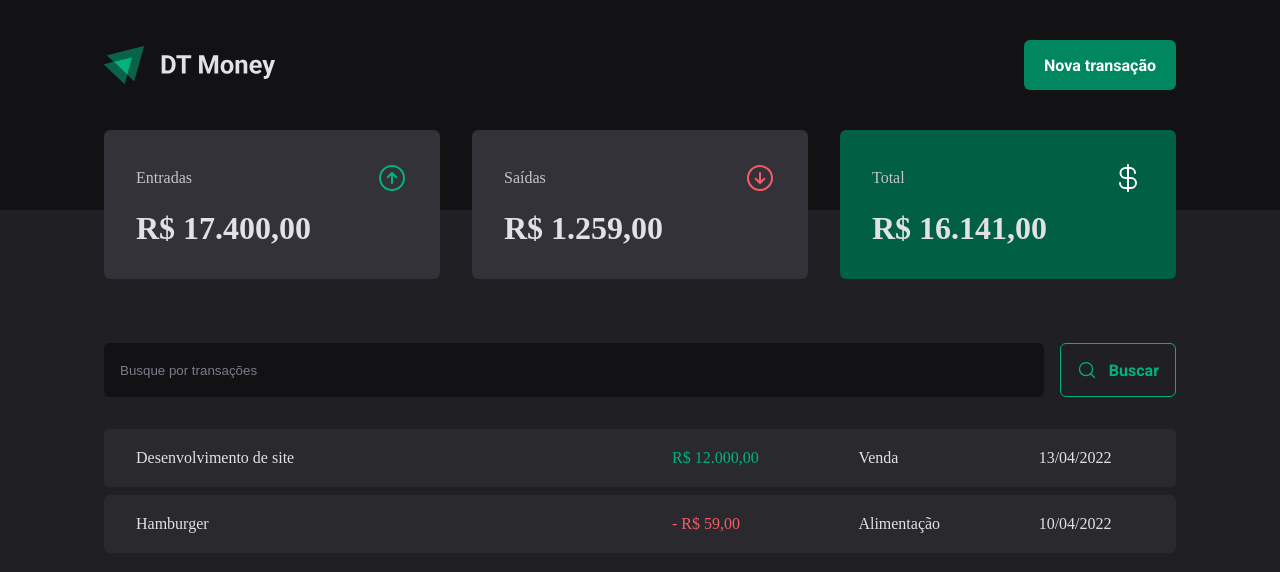
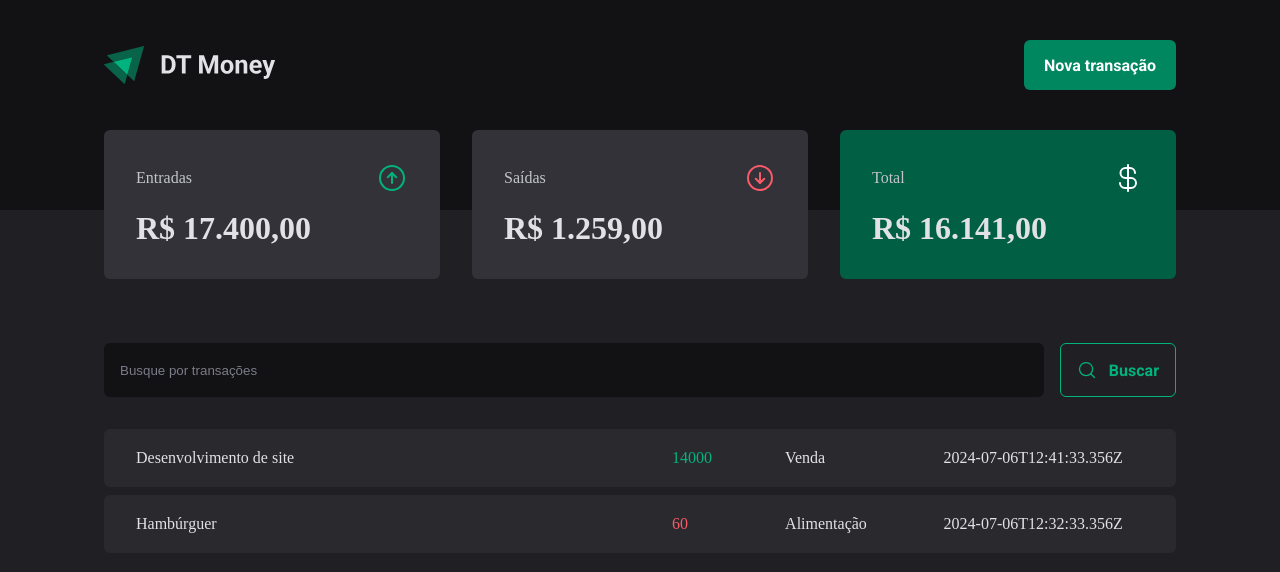
Before and after one commit to alessandroibes/ignite-reactjs-03-dt-money, a React (Vite) app: page / in a window 1280 px wide. Shown: the top 572 px of the page. Built offline with nearby package versions, Linux system fonts and the light colour scheme; data requests are answered from the project's data file.

Commit message:
Conexão com a API: Realizando requisição HTTP

```diff
--- a/server.json
+++ b/server.json
@@ -13,7 +13,7 @@
       "description": "Hambúrguer",
       "type": "outcome",
       "category": "Alimentação",
-      "price": 50,
+      "price": 60,
       "createdAt": "2024-07-06T12:32:33.356Z"
     }
   ]
--- a/src/components/NewTransactionModal/index.tsx
+++ b/src/components/NewTransactionModal/index.tsx
@@ -26,11 +26,11 @@
           <input type="text" placeholder="Categoria" required />
 
           <TransactionType>
-            <TransactionTypeButton variant="income" value="income">
+            <TransactionTypeButton $variant="income" value="income">
               <ArrowCircleUp size={24} />
               Entrada
             </TransactionTypeButton>
-            <TransactionTypeButton variant="outcome" value="outcome">
+            <TransactionTypeButton $variant="outcome" value="outcome">
               <ArrowCircleDown size={24} />
               Saída
             </TransactionTypeButton>
--- a/src/components/NewTransactionModal/styles.ts
+++ b/src/components/NewTransactionModal/styles.ts
@@ -78,7 +78,7 @@
 `;
 
 interface TransactionTypeButtonProps {
-  variant: 'income' | 'outcome';
+  $variant: 'income' | 'outcome';
 }
 
 export const TransactionTypeButton = styled(
@@ -97,7 +97,7 @@
 
   svg {
     color: ${props =>
-      props.variant === 'income'
+      props.$variant === 'income'
         ? props.theme['green-300']
         : props.theme['red-300']};
   }
@@ -110,7 +110,7 @@
   &[data-state='checked'] {
     color: ${props => props.theme.white};
     background: ${props =>
-      props.variant === 'income'
+      props.$variant === 'income'
         ? props.theme['green-500']
         : props.theme['red-500']};
     svg {
--- a/src/components/Summary/index.tsx
+++ b/src/components/Summary/index.tsx
@@ -22,7 +22,7 @@
         <strong>R$ 1.259,00</strong>
       </SummaryCard>
 
-      <SummaryCard variant="green">
+      <SummaryCard $variant="green">
         <header>
           <span>Total</span>
           <CurrencyDollar size={32} color="#fff" />
--- a/src/components/Summary/styles.ts
+++ b/src/components/Summary/styles.ts
@@ -14,7 +14,7 @@
 `;
 
 interface SummaryCardProps {
-  variant?: 'green';
+  $variant?: 'green';
 }
 
 export const SummaryCard = styled.div<SummaryCardProps>`
@@ -36,7 +36,7 @@
   }
 
   ${props =>
-    props.variant === 'green' &&
+    props.$variant === 'green' &&
     css`
       background: ${props.theme['green-700']};
     `}
--- a/src/pages/Transactions/index.tsx
+++ b/src/pages/Transactions/index.tsx
@@ -1,3 +1,4 @@
+import { useEffect, useState } from 'react';
 import { Header } from '../../components/Header';
 import { Summary } from '../../components/Summary';
 import { SearchForm } from './components/SearchForm';
@@ -7,7 +8,29 @@
   TransactionsTable,
 } from './styles';
 
+interface Transaction {
+  id: number;
+  description: string;
+  type: 'income' | 'outcome';
+  price: number;
+  category: string;
+  createdAt: string;
+}
+
 export function Transactions() {
+  const [transactions, setTransactions] = useState<Transaction[]>([]);
+
+  async function loadTransactions() {
+    const response = await fetch('http://localhost:3000/transactions');
+    const data = await response.json();
+
+    setTransactions(data);
+  }
+
+  useEffect(() => {
+    loadTransactions();
+  }, []);
+
   return (
     <div>
       <Header />
@@ -18,22 +41,20 @@
 
         <TransactionsTable>
           <tbody>
-            <tr>
-              <td width="50%">Desenvolvimento de site</td>
-              <td>
-                <PriceHighlight variant="income">R$ 12.000,00</PriceHighlight>
-              </td>
-              <td>Venda</td>
-              <td>13/04/2022</td>
-            </tr>
-            <tr>
-              <td width="50%">Hamburger</td>
-              <td>
-                <PriceHighlight variant="outcome">- R$ 59,00</PriceHighlight>
-              </td>
-              <td>Alimentação</td>
-              <td>10/04/2022</td>
-            </tr>
+            {transactions.map(transaction => {
+              return (
+                <tr key={transaction.id}>
+                  <td width="50%">{transaction.description}</td>
+                  <td>
+                    <PriceHighlight $variant={transaction.type}>
+                      {transaction.price}
+                    </PriceHighlight>
+                  </td>
+                  <td>{transaction.category}</td>
+                  <td>{transaction.createdAt}</td>
+                </tr>
+              );
+            })}
           </tbody>
         </TransactionsTable>
       </TransactionsContainer>
--- a/src/pages/Transactions/styles.ts
+++ b/src/pages/Transactions/styles.ts
@@ -30,12 +30,12 @@
 `;
 
 interface PriceHighlightProps {
-  variant: 'income' | 'outcome';
+  $variant: 'income' | 'outcome';
 }
 
 export const PriceHighlight = styled.span<PriceHighlightProps>`
   color: ${props =>
-    props.variant === 'income'
+    props.$variant === 'income'
       ? props.theme['green-300']
       : props.theme['red-300']};
 `;
```
